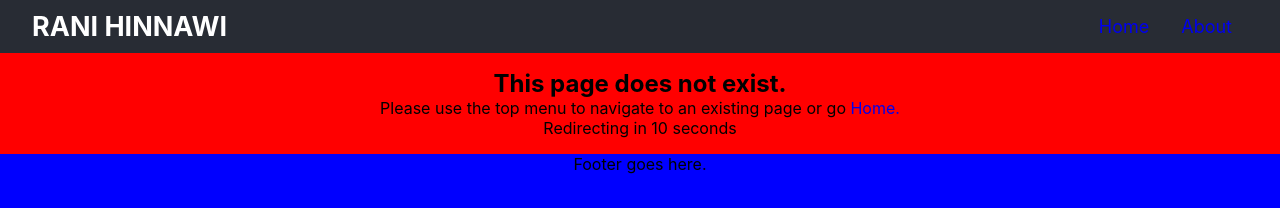
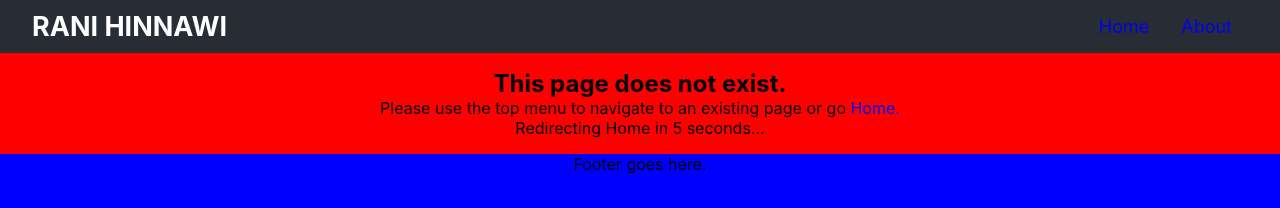
Before and after one commit to rhinnawi/sandbox, a React (Create React App) app: page /about in a window 1280 px wide. Shown: the top 208 px of the page. Built offline with nearby package versions, Linux system fonts and the light colour scheme.

Commit message:
set up redirect to home from notfound page

```diff
--- a/src/pages/NotFound.tsx
+++ b/src/pages/NotFound.tsx
@@ -1,5 +1,5 @@
-import { FunctionComponent } from "react";
-import { Link } from "react-router-dom";
+import { FunctionComponent, useEffect, useState } from "react";
+import { Link, useNavigate } from "react-router-dom";
 // TODO: create timer for countdown function using import { setInterval } from "timers/promises";
 
 type CountdownProps = {
@@ -9,7 +9,23 @@ type CountdownProps = {
 const Countdown: FunctionComponent<CountdownProps> = ({
   startingSeconds,
 }: CountdownProps) => {
-  return <p>Redirecting in {startingSeconds} seconds</p>;
+  const [secondsLeft, setSecondsLeft] = useState(startingSeconds);
+  const navigator = useNavigate();
+
+  useEffect(() => {
+    if (secondsLeft > 0) {
+      const timer = setTimeout(
+        () => setSecondsLeft((secondsLeft) => secondsLeft - 1),
+        1000
+      );
+
+      return () => clearTimeout(timer);
+    } else {
+      navigator("/");
+    }
+  }, [navigator, secondsLeft]);
+
+  return <p>Redirecting Home in {secondsLeft} seconds...</p>;
 };
 
 export default function NotFound(): JSX.Element {
```
